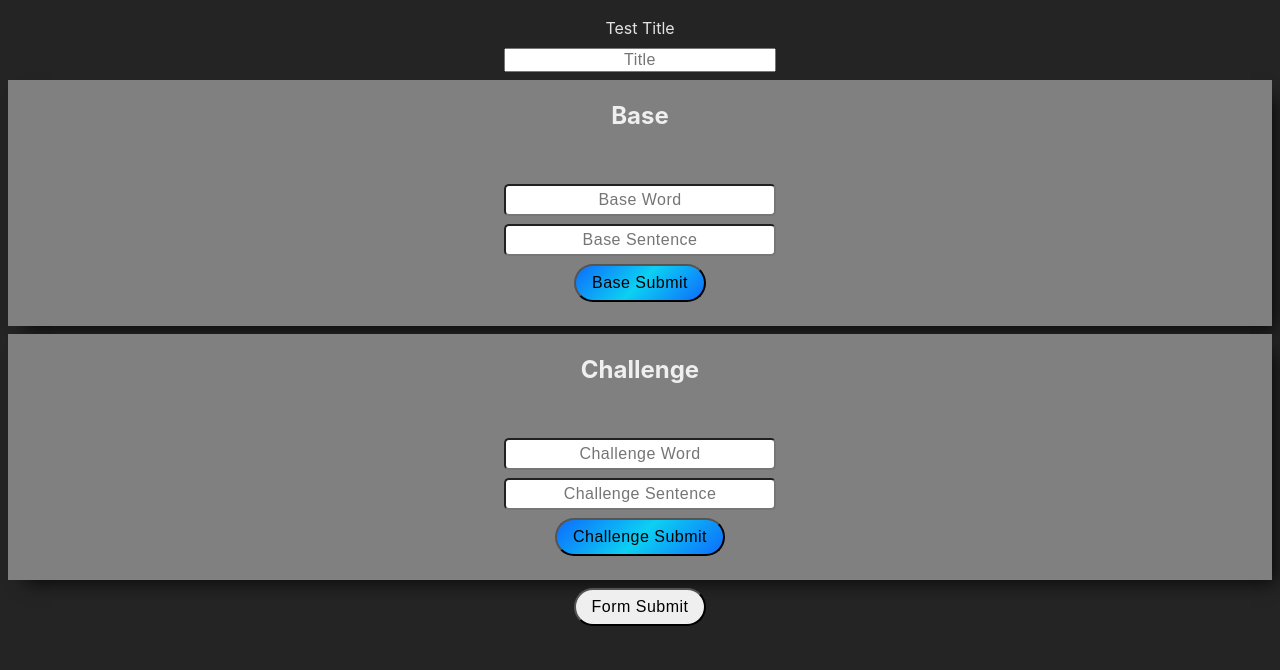
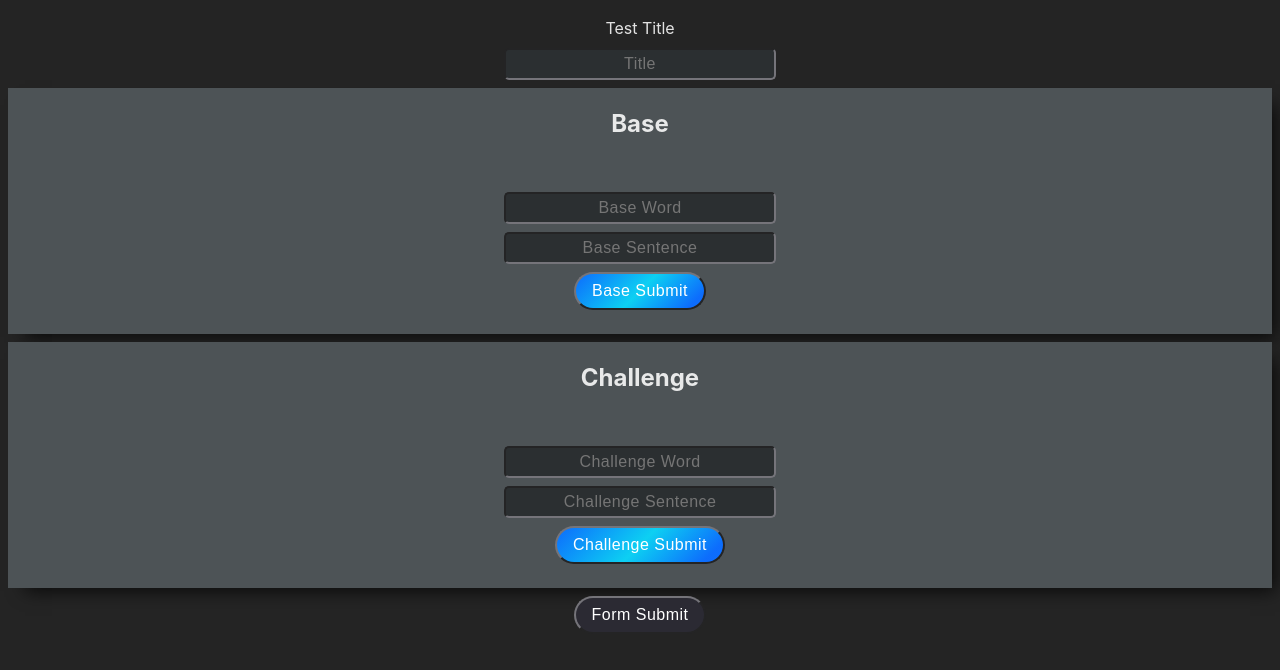
Before and after one commit to InstincDev/spellwell-frontend, a React (Vite) app: page /test in a window 1280 px wide. Shown: the top 670 px of the page. Built offline with nearby package versions, Linux system fonts and the light colour scheme.

Commit message:
updated styling

```diff
--- a/src/components/atoms/InputToolTip/InputToolTip.jsx
+++ b/src/components/atoms/InputToolTip/InputToolTip.jsx
@@ -1,3 +1,3 @@
  export function InputToolTip({ message }) {
-    return <span style={{color:"#ff0010"}}>{message}</span>;
+    return <span style={{color:"#ff1a28", fontSize: "1.2rem"}}>{message}</span>;
 }
--- a/src/components/molecules/WordList/WordList.module.sass
+++ b/src/components/molecules/WordList/WordList.module.sass
@@ -7,14 +7,13 @@
     margin: 1rem
     padding-bottom: 0.5rem
     gap: 1rem
-    color: black
     list-style-type: none
 
     li
         min-width: 285px
         max-width: 285px
         padding: 0.5rem 0
-        background-color: #ddd
+        background-color: #232627
         border-radius: 10px
         display: inherit
         flex-direction: column
@@ -28,3 +27,7 @@
 .delete_word
     width: 3.5rem
     padding: 0.5rem 0
+    color: #fff
+    background-color: #2b2a33
+    border-radius: 9px
+    border-color: #75747a
--- a/src/components/organisms/CreateTestForm/CreateTestForm.module.sass
+++ b/src/components/organisms/CreateTestForm/CreateTestForm.module.sass
@@ -13,13 +13,21 @@
 
         input
             min-width: 272px
+            height: 2rem
+            color: #fff
             font-size: 1rem
             text-align: center
             letter-spacing: 0.03rem
+            background-color: #2b2f31
+            border-color: #75747a
+            border-radius: 5px
 
 .form_submit
     align-self: center
     padding: 0.5rem 1rem
     font-size: 1rem
     letter-spacing: 0.03rem
+    color: #fff
+    background-color: #2b2a33
     border-radius: 5rem
+    border-color: #75747a
--- a/src/components/organisms/WordInput/WordInput.module.sass
+++ b/src/components/organisms/WordInput/WordInput.module.sass
@@ -6,7 +6,7 @@
     flex-direction: column
     place-items: center
     gap: 0.5rem
-    background-color: grey
+    background-color: #4d5356
 
     -webkit-box-shadow: 10px 10px 17px -7px rgba(0,0,0,0.75)
     -moz-box-shadow: 10px 10px 17px -7px rgba(0,0,0,0.75)
@@ -19,22 +19,25 @@
         gap: 1rem
 
         input
-            height: 2rem
             text-align: center
             font-size: 1rem
             letter-spacing: 0.03rem
             border-radius: 5px
+            border-color: #75747a
             outline: none
-
+            color: #fff
+            background-color: #2b2f31
         input:focus
             border: 2px solid #0d6efd
 
 .word_submit_button
     padding: 0.5rem 1rem
+    color: #fff
     font-size: 1rem
     letter-spacing: 0.03rem
     border-radius: 5rem
-    background: linear-gradient(135deg, hsla(216, 98%, 52%, 1) 0%, hsla(189, 90%, 50%, 1) 50%, hsla(216, 98%, 52%, 1) 100%)
+    background: linear-gradient(135deg, hsla(216, 98%, 52%, 1) 0%, hsla(189, 90%, 50%, 1) 50%, hsla(216, 98%, 52%, 1) 90%)
+    border-color: #75747a
 
 .word_submit_button:hover
     background: radial-gradient(circle, hsla(189, 90%, 50%, 1) 0%, hsla(216, 98%, 52%, 1) 100%, hsla(192, 90%, 50%, 1) 100%)
```
